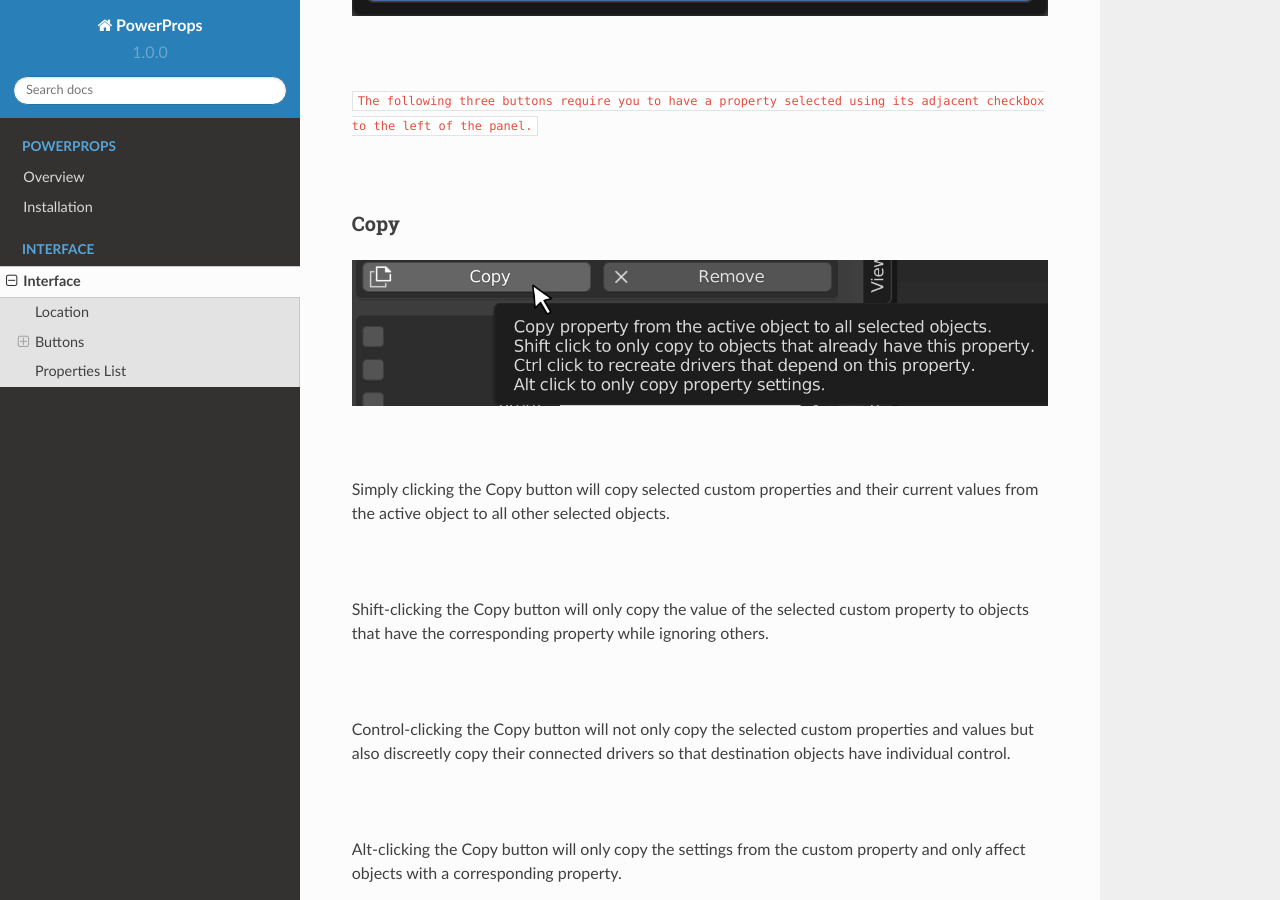
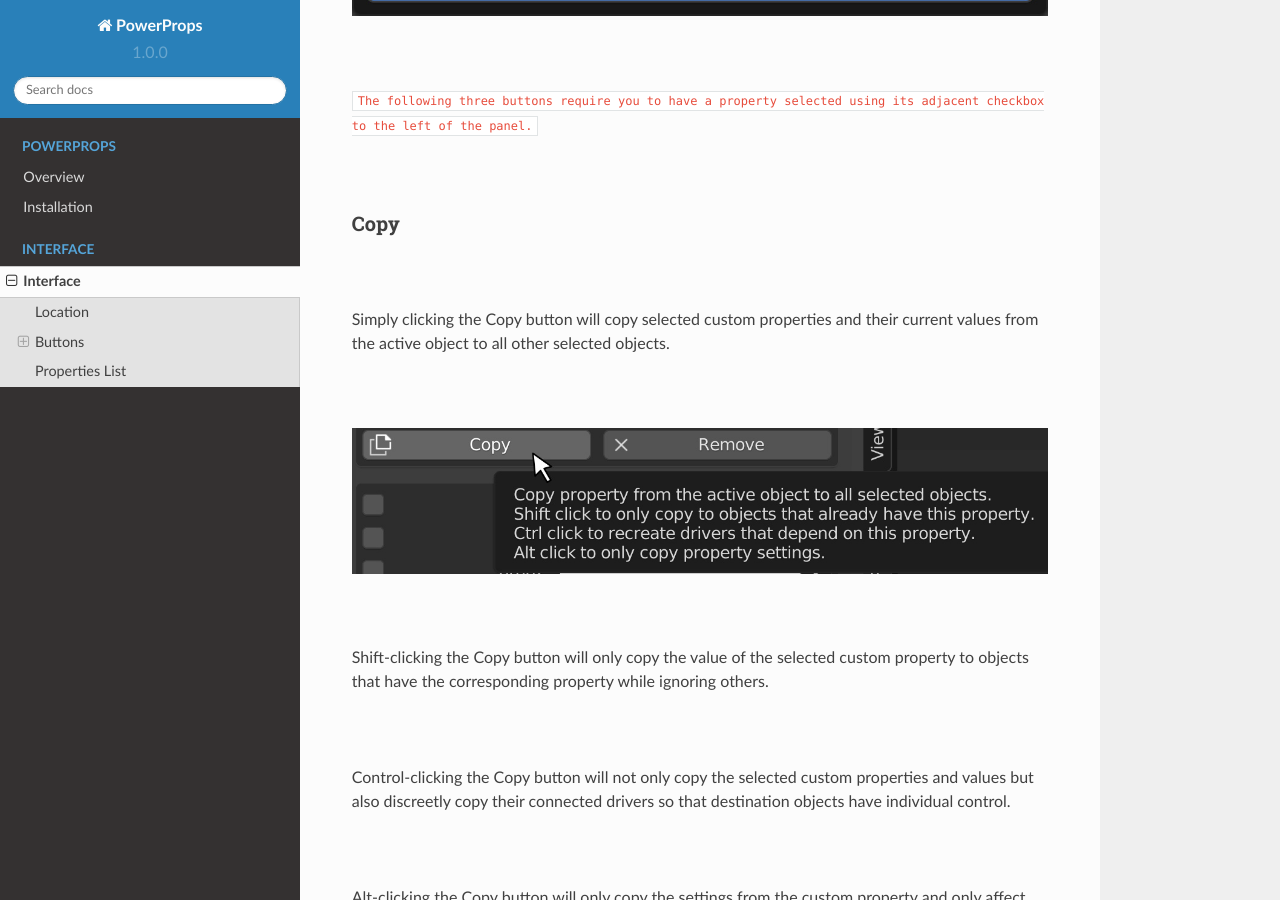
Before and after one commit to imperfectlink/PowerProps, a Sphinx documentation site: the page built from docs/source/interface.rst, in a window 1280 px wide and 900 px high, scrolled down 2926 px. Built offline with Sphinx 7.4.7 and the Read the Docs theme 2.0.0, drawn with Linux system fonts in a browser that asks for light colours.

Commit message:
Update interface.rst

```diff
--- a/docs/source/interface.rst
+++ b/docs/source/interface.rst
@@ -59,11 +59,13 @@
 Copy
 ----
 
-.. image:: img/Copy_MouseOver.jpg
+|
+
+Simply clicking the Copy button will copy selected custom properties and their current values from the active object to all other selected objects.
 
 |
 
-Simply clicking the Copy button will copy selected custom properties and their current values from the active object to all other selected objects.
+.. image:: img/Copy_MouseOver.jpg
 
 |
 
@@ -82,11 +84,13 @@
 Select
 ----
 
-.. image:: img/Select_MouseOver.jpg
+|
+
+Clicking the Select button will select all visible objects that also contain the selected property. If you have two selected properties, it will select the objects that contain both properties.
 
 |
 
-Clicking the Select button will select all visible objects that also contain the selected property. If you have two selected properties, it will select the objects that contain both properties.
+.. image:: img/Select_MouseOver.jpg
 
 |
 
@@ -97,11 +101,13 @@
 Remove
 ----
 
-.. image:: img/Remove_MouseOver.jpg
+|
+
+Clicking the Remove button will remove the selected custom properties from the active object.
 
 |
 
-Clicking the Remove button will remove the selected custom properties from the active object.
+.. image:: img/Remove_MouseOver.jpg
 
 |
 
@@ -116,11 +122,13 @@
 Properties List
 ~~~~
 
-.. image:: img/Properties_List.jpg
+|
+
+The Properties List displays all the of the custom properties on the active object. The checkboxes allow you to select multiple custom properties to perform your Copy, Select or Remove actions.
 
 |
 
-The Properties List displays all the of the custom properties on the active object. The checkboxes allow you to select multiple custom properties to perform your Copy, Select or Remove actions.
+.. image:: img/Properties_List.jpg
 
 |
 
```
